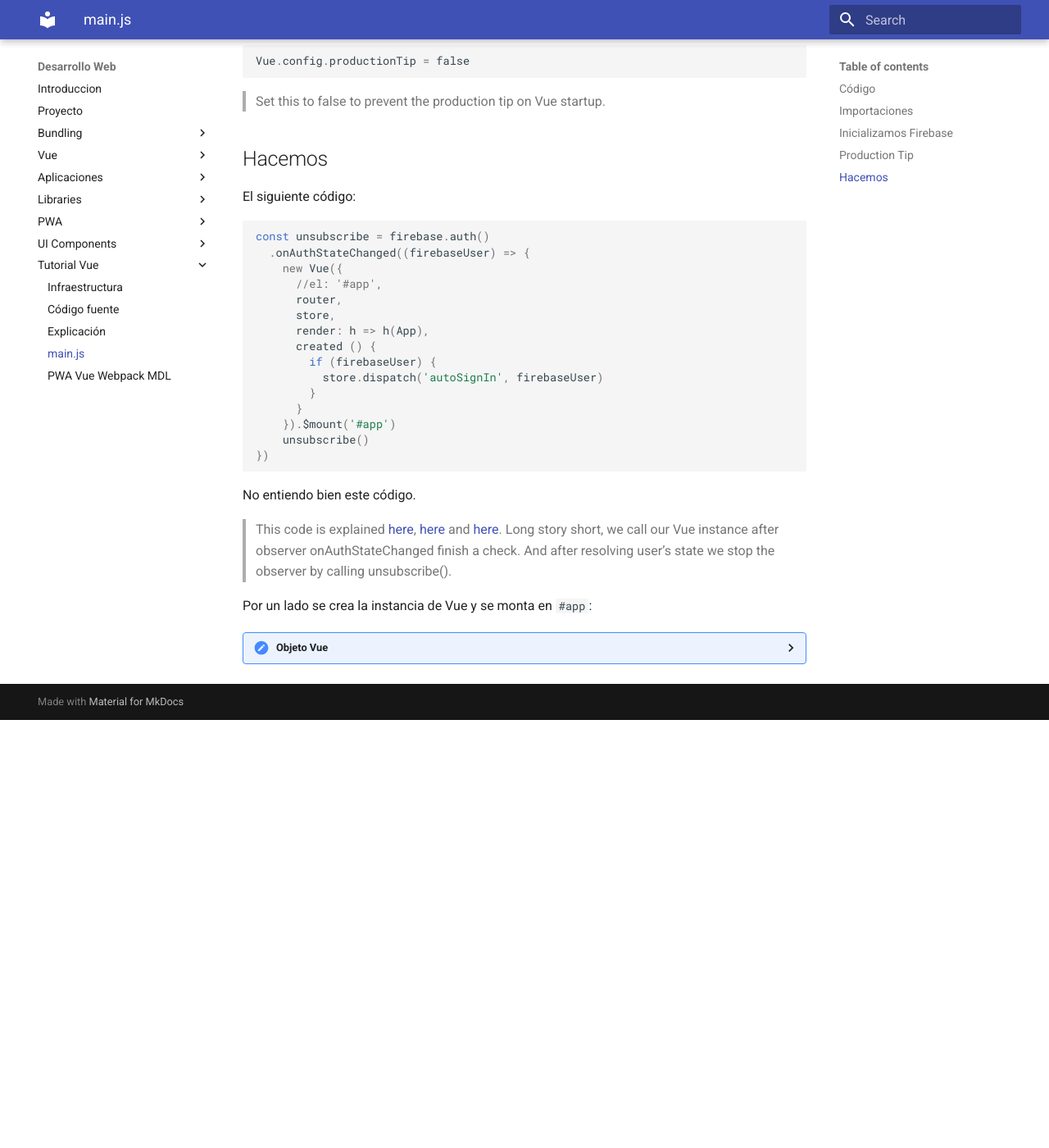
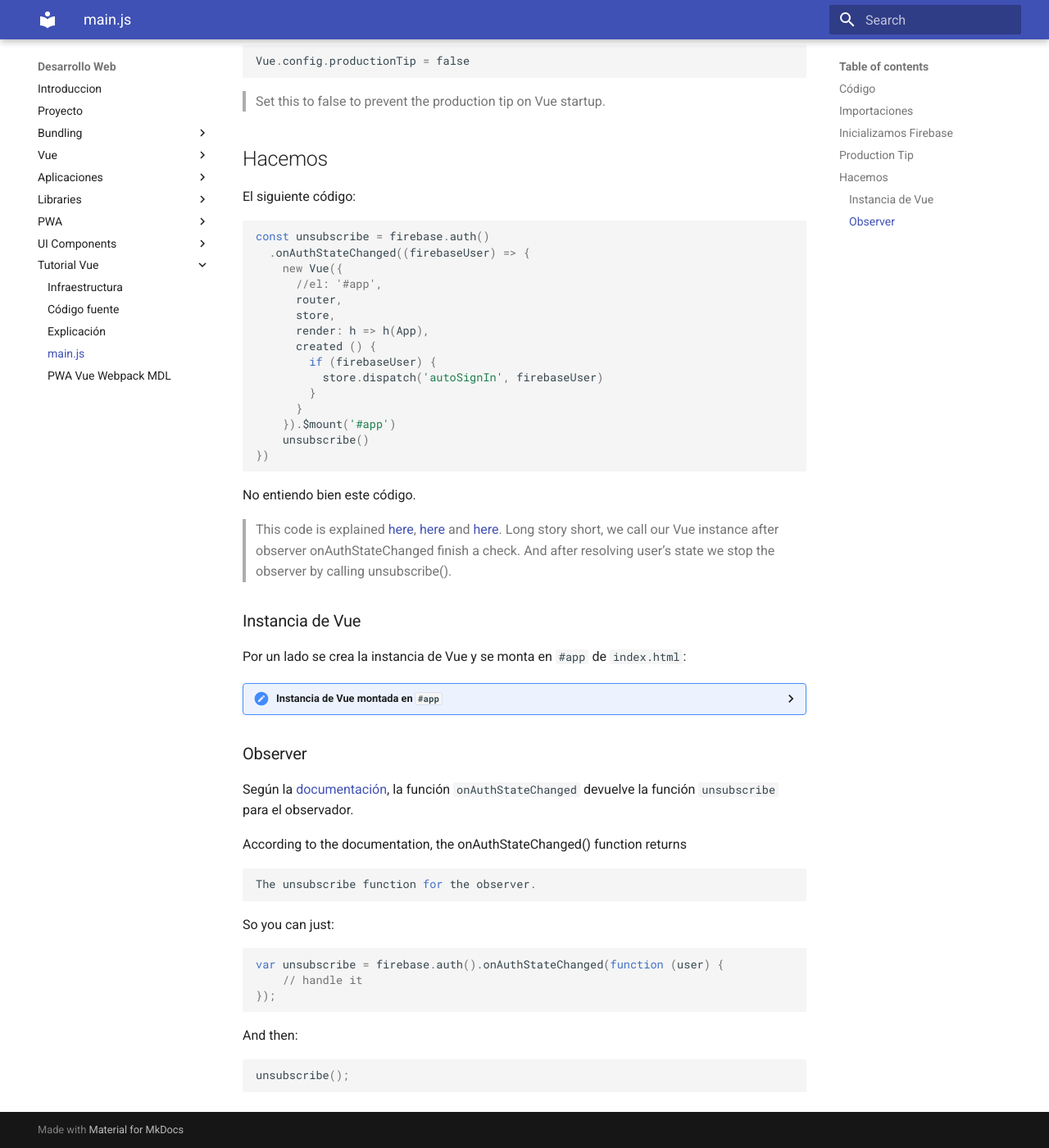
Before and after one commit to mantielero/web, an MkDocs documentation site: the page built from docs/tut_vue_main.md, in a window 1280 px wide and 1400 px high, scrolled down 1304 px. Shown: the whole window at 82% size. Built offline with MkDocs 1.6.1 and Material for MkDocs 9.7.7, drawn with Linux system fonts in a browser that asks for light colours; before the commit the page ends 2182 px from its top, so only the background shows below that.

Commit message:
onAuthStateChanged

````diff
--- a/docs/tut_vue_main.md
+++ b/docs/tut_vue_main.md
@@ -115,10 +115,11 @@ No entiendo bien este código.
 
 > This code is explained [here](https://stackoverflow.com/questions/37370224/firebase-stop-listening-onauthstatechanged), [here](https://forum.vuejs.org/t/firebase-auth-and-vue-router/3086/3) and [here](https://groups.google.com/forum/?hl=vi#!topic/firebase-talk/836OyVNd_Yg). Long story short, we call our Vue instance after observer onAuthStateChanged finish a check. And after resolving user’s state we stop the observer by calling unsubscribe().
 
-Por un lado se crea la instancia de Vue y se monta en `#app`:
+### Instancia de Vue
+Por un lado se crea la instancia de Vue y se monta en `#app` de `index.html`:
 
-??? "Objeto Vue"
-    ```js hl_lines="3 4 5 6 7 8 9 10 11 12 13 14"
+??? "Instancia de Vue montada en `#app`"
+    ```js hl_lines="3 4 5 6 7 8 9 10 11 12 13"
     const unsubscribe = firebase.auth()
       .onAuthStateChanged((firebaseUser) => {
         new Vue({
@@ -135,3 +136,24 @@ Por un lado se crea la instancia de Vue y se monta en `#app`:
         unsubscribe()
     })
     ```
+
+### Observer
+Según la [documentación](https://firebase.google.com/docs/reference/js/firebase.auth.Auth#onAuthStateChanged), la función `onAuthStateChanged` devuelve la función `unsubscribe` para el observador.
+
+According to the documentation, the onAuthStateChanged() function returns
+
+    The unsubscribe function for the observer.
+
+So you can just:
+
+```js
+var unsubscribe = firebase.auth().onAuthStateChanged(function (user) {
+    // handle it
+});
+```
+
+And then:
+
+```js
+unsubscribe();
+```
````
